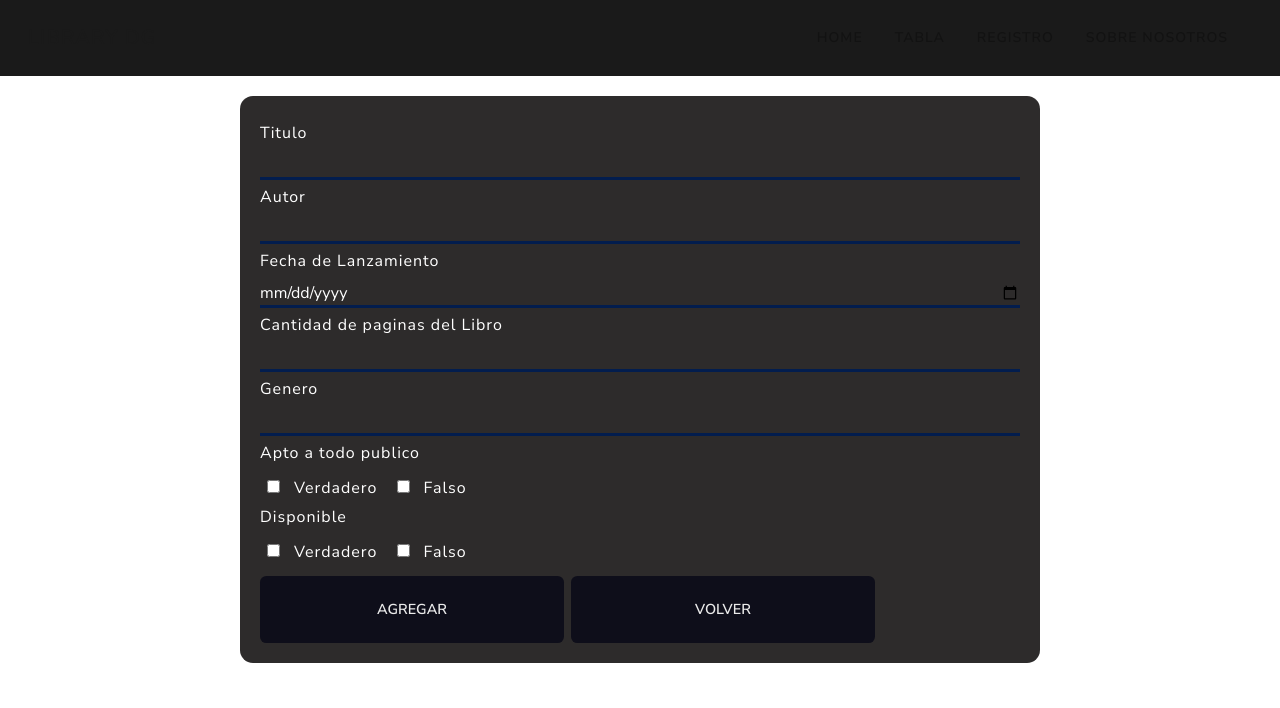
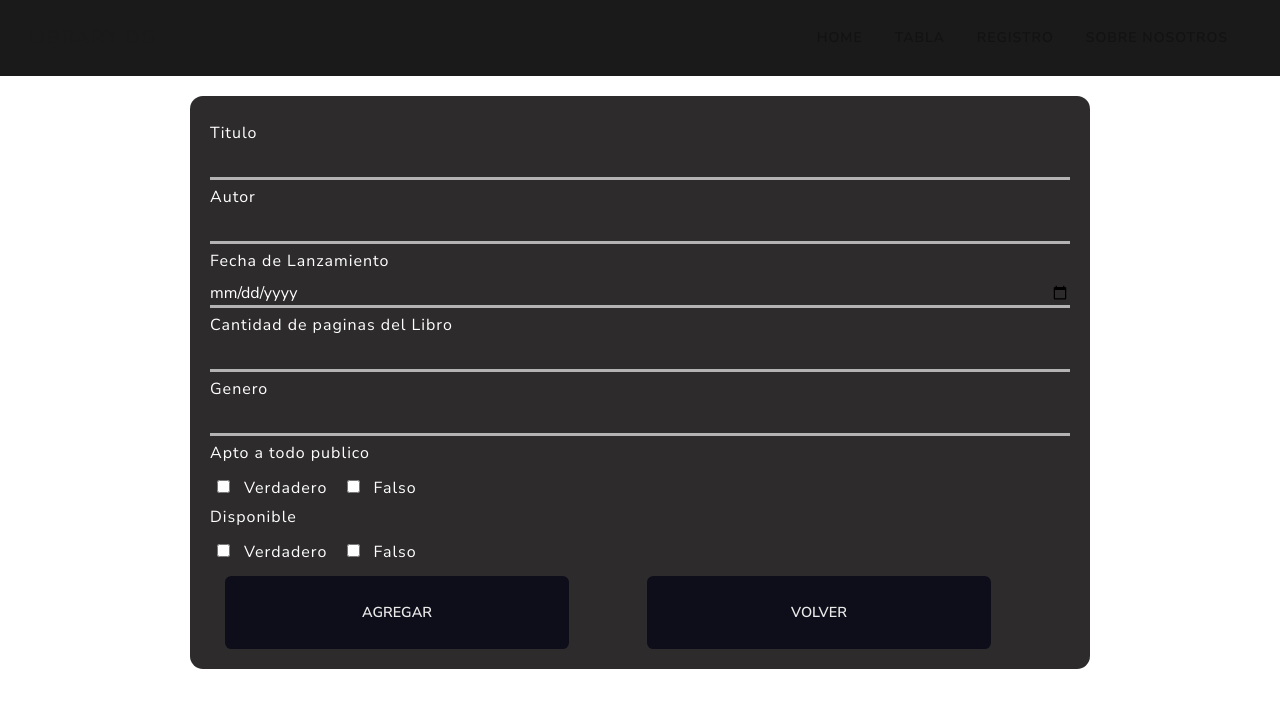
Before and after one commit to Fabianaaguero/TpFrontIFTS, an Angular app in the folder Biblioteca/: page /registro in a window 1280 px wide. Shown: the top 708 px of the page. Built offline with nearby package versions, Linux system fonts and the light colour scheme.

Commit message:
Se agregaron Media Query al css para hacer el formualrio respondive.

```diff
--- a/Biblioteca/src/app/Components/formulario/formulario.component.html
+++ b/Biblioteca/src/app/Components/formulario/formulario.component.html
@@ -33,7 +33,7 @@
             <input type="checkbox" name="Disponible" id="Disponible" value="true"> <p>Verdadero </p>
             <input type="checkbox" name="Disponible" id="Disponible"  value="false"> <p>Falso</p>
         </div>
-        <div clas="btn">
+        <div>
             <button type="submit" value="submit"  [routerLink]="['/RegistroExitoso']"> Agregar </button>
             <button type="submit" value="submit"  [routerLink]="['/home']" > Volver </button>
         </div>
--- a/Biblioteca/src/app/Components/formulario/formulario.component.scss
+++ b/Biblioteca/src/app/Components/formulario/formulario.component.scss
@@ -36,7 +36,7 @@
     color: #fff;
     outline: none;
     border: none;
-    border-bottom: 3px solid  rgb(2,29,78) ;
+    border-bottom: 3px solid #b3b3b3  ;
 }
 
 .check > input  , p{
@@ -51,7 +51,7 @@ button{
     display: inline-block;
     width: 40%;
     font-size: .9em;
-    padding: 3% 1%;
+    padding: 3% 0% 3% 0%;
     border: none;
     outline: none;
     border-radius: 0.4rem;
@@ -61,9 +61,47 @@ button{
     color: #eaeaea;
     font-weight: 700;
     align-items: center;
-    margin-right: 7px;
+    margin-right: 55px;
     margin-top: 12px;
+    margin-left: 21px;
 }
+
+@media (max-width: 400px){
+    .Form-box{
+        width: 300px;
+    }
+    button{
+        margin-left: -10px;
+        margin-right: 36px;
+    }
+  }
+  @media (min-width: 400px){
+    .Form-box{
+        width: 400px;
+    }
+    button{
+        margin-left: -10px;
+        margin-right: 36px;
+    }
+  }
+  @media (min-width: 900px){
+    .Form-box{
+        width: 800px;
+    }
+    button{
+        margin-left: 15px;
+        margin-right: 60px;
+    }
+  }
+  @media (min-width: 1000px){
+    .Form-box{
+        width: 900px;
+    }
+    button{
+        margin-left: 15px;
+        margin-right: 63px;
+    }
+  }
 
 /* ancho de 280  270
              900 700
```
